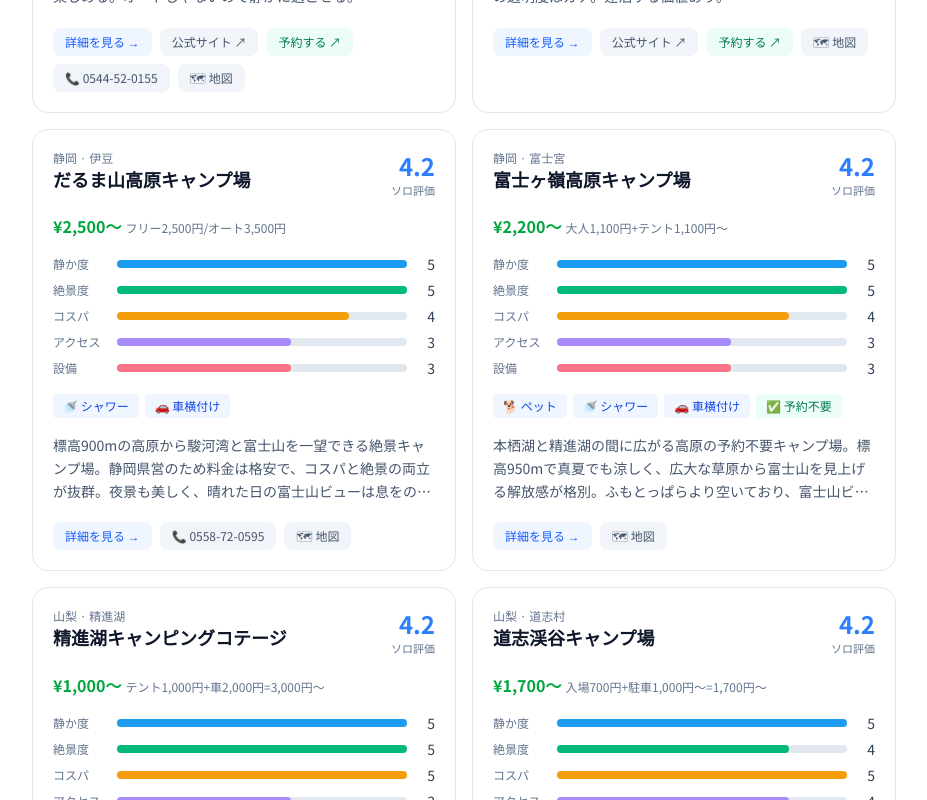
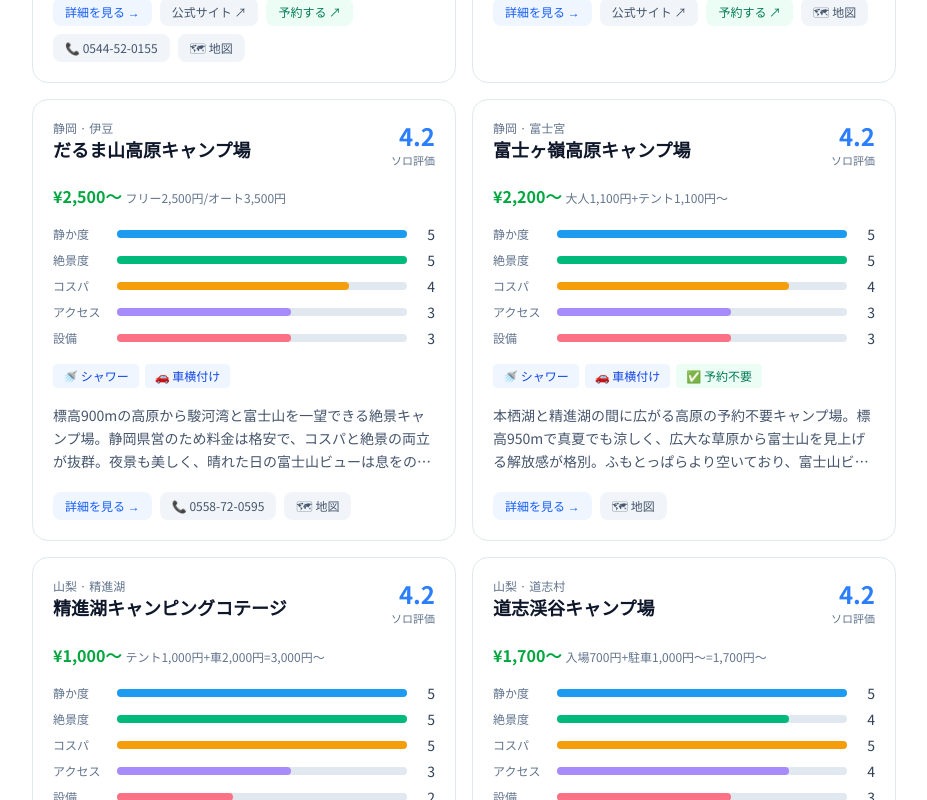
Before and after one commit to shunshimamura7/soro-camp, a Next.js app: page / in a window 1280 px wide. Shown: the part 1820-2620 px from the top of the page, without its empty margins (176-1103 px from the left). Built offline with nearby package versions, Linux system fonts and the light colour scheme; no server answers.

Commit message:
fix: CampCardのペットタグ表示を削除

```diff
--- a/components/CampCard.tsx
+++ b/components/CampCard.tsx
@@ -16,7 +16,6 @@ function Tag({ children, green }: { children: React.ReactNode; green?: boolean }
 
 function featureTags(f: Campground["features"]) {
   const tags: { label: string; green?: boolean }[] = [];
-  if (f.pet) tags.push({ label: "🐕 ペット" });
   if (f.soloPlan) tags.push({ label: "🏕 ソロプラン", green: true });
   if (f.bath) tags.push({ label: "♨️ 風呂", green: true });
   if (f.shower) tags.push({ label: "🚿 シャワー" });
```
